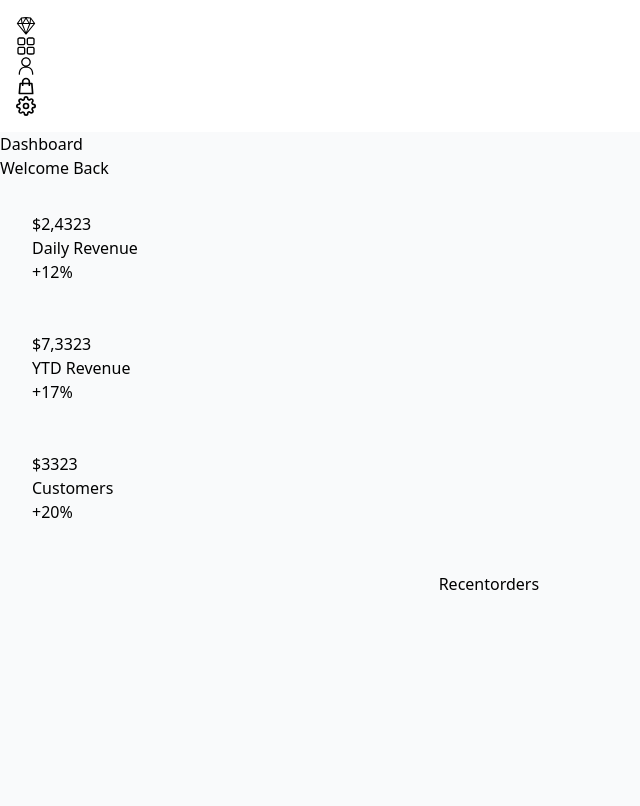
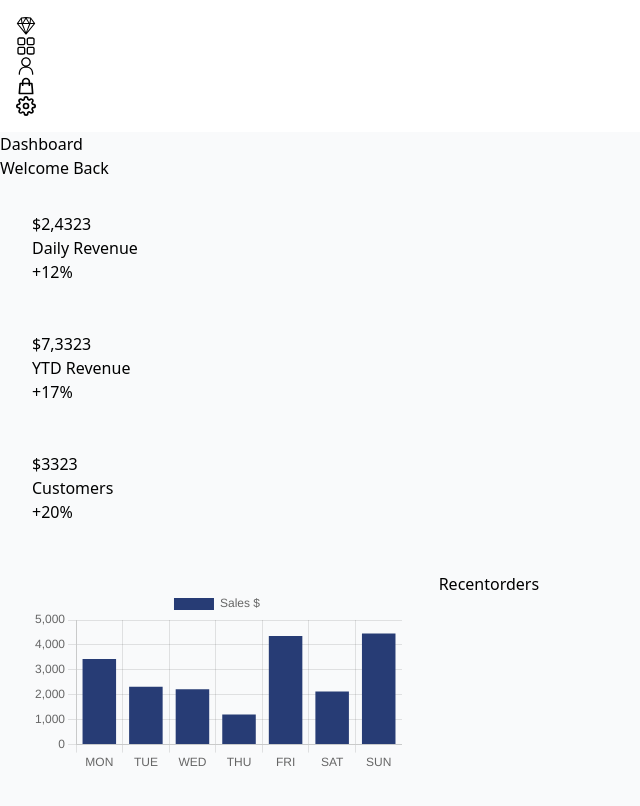
Before and after one commit to zulqarnain1231/Dashboard, a Next.js app: page / in a window 1280 px wide. Shown: the top 806 px of the page, without its empty margins (0-640 px from the left). Built offline with nearby package versions, Linux system fonts and the light colour scheme.

Commit message:
created the barchart component using chart.js

```diff
--- a/Components/Barchart.jsx
+++ b/Components/Barchart.jsx
@@ -1,4 +1,4 @@
-import React, { useState } from 'react';
+import React, { useEffect, useState } from 'react';
 import {
     Chart as ChartJS,
     CategoryScale,
@@ -23,10 +23,30 @@ const Barchart = () => {
   const [chartData,setChartData]=useState({
     datasets:[],
   });
-  const [chartOptions,setChartOptions]=useState({})
+  const [chartOptions,setChartOptions]=useState({});
+  useEffect(()=>{
+    setChartData({
+        labels:['MON','TUE','WED','THU','FRI','SAT','SUN'],
+        datasets:[
+            {
+                label:'Sales $',
+                data:[3433,2321,2223,1211,4354,2131,4454],
+                borderColor:'',
+                backgroundColor:'#273c75'
+            }
+        ]
+    })
+    setChartOptions({
+        plugins:{
+
+        },
+        maintainAspectRatio:false,
+        responsive:true,
+    })
+  },[])
     return (
         <>
-        <div className='bg-white p-4 w-full lg:h-[70vh] h-[40vh] md:col-span-2 m-auto rounded-lg border shadow-lg'>
+        <div className='bg-white relative p-4 w-full lg:h-[70vh] h-[50vh] md:col-span-2 m-auto rounded-lg border shadow-lg'>
             <Bar data={chartData} options={chartOptions} />
         </div>
         </>
```
